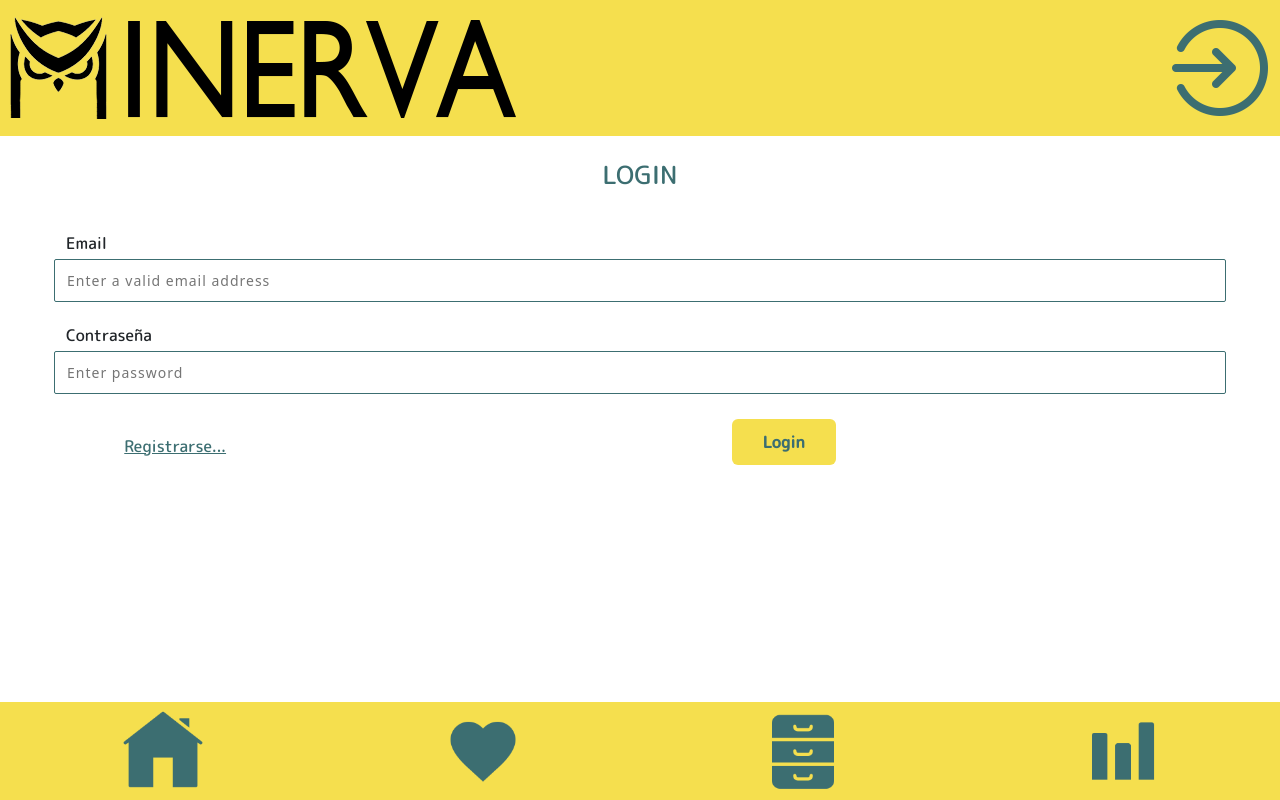
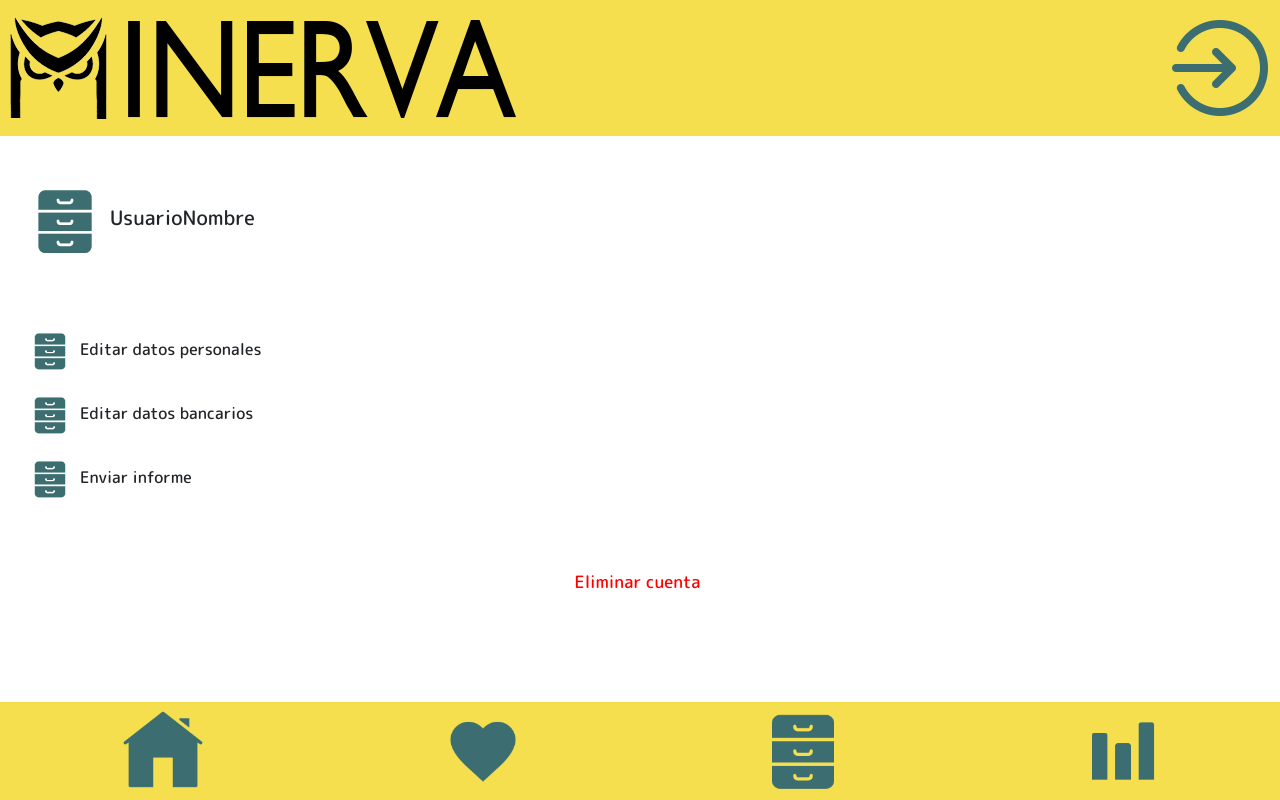
Before and after one commit to N3oZ3r0/Minerva, an Angular app: page / in a window 1280 px wide. Built offline with nearby package versions, Linux system fonts and the light colour scheme.

Commit message:
actualizacion perfil

```diff
--- a/src/app/app.component.html
+++ b/src/app/app.component.html
@@ -19,6 +19,6 @@
         </div>
     </div>
     <app-carousel></app-carousel>-->
-    <app-login></app-login>
+    <app-perfil></app-perfil>
 </router-outlet>
 <app-footer></app-footer>
--- a/src/app/perfil/perfil.component.css
+++ b/src/app/perfil/perfil.component.css
@@ -1,7 +1,35 @@
-.img-editar-datos{
+.img-editar-perfil{
     height: 40px;
     width: 40px;
 }
+.img-perfil{
+    height: 70px;
+    width: 70px;
+}
 .link-perfil{
     text-decoration: none;
+    margin-left: 10px;
 }
+.user-perfil{
+    text-decoration: none;
+    margin-left: 10px;
+    font-size: 20px;
+}
+.usuario-row{
+    margin-top: 50px;
+    margin-bottom: 75px;
+    margin-left: 30px;
+}
+.perfil-container{
+    margin-left: 30px;
+}
+.link-borrar{
+    text-decoration: none;
+    display: flex;
+    justify-content: center;
+    text-align: center;
+    margin-left: -35px;
+    margin-top: 70px;
+    color: red;
+    font-size: 17px;
+}
--- a/src/app/perfil/perfil.component.html
+++ b/src/app/perfil/perfil.component.html
@@ -1,12 +1,21 @@
+<div class="usuario-row">
+    <div class="row-8 mb-4">
+        <img  src="../../assets/images/files.png" class="img-fluid img-perfil">
+        <a class="user-perfil text-dark">UsuarioNombre</a>
+    </div>
+</div>
+<div class="perfil-container">
     <div class="row-4 mb-4">
-    <img href="#" src="../../assets/images/files.png" class="img-fluid img-editar-datos">
+        <img href="#" src="../../assets/images/files.png" class="img-fluid img-editar-perfil">
         <a href="#" class="link-perfil text-dark">Editar datos personales</a>
     </div>
     <div class="row-4 mb-4">
-    <img href="#" src="../../assets/images/files.png" class="img-fluid img-editar-datos">
+        <img href="#" src="../../assets/images/files.png" class="img-fluid img-editar-perfil">
         <a href="#" class="link-perfil text-dark">Editar datos bancarios</a>
     </div>
     <div class="row-4 mb-4">
-    <img href="#" src="../../assets/images/files.png" class="img-fluid img-editar-datos">
+        <img href="#" src="../../assets/images/files.png" class="img-fluid img-editar-perfil">
         <a href="#" class="link-perfil text-dark">Enviar informe</a>
     </div>
+    <a href="#" class="link-borrar">Eliminar cuenta</a>
+</div>
```
Lines whose indentation alone changed are shown as unchanged.
